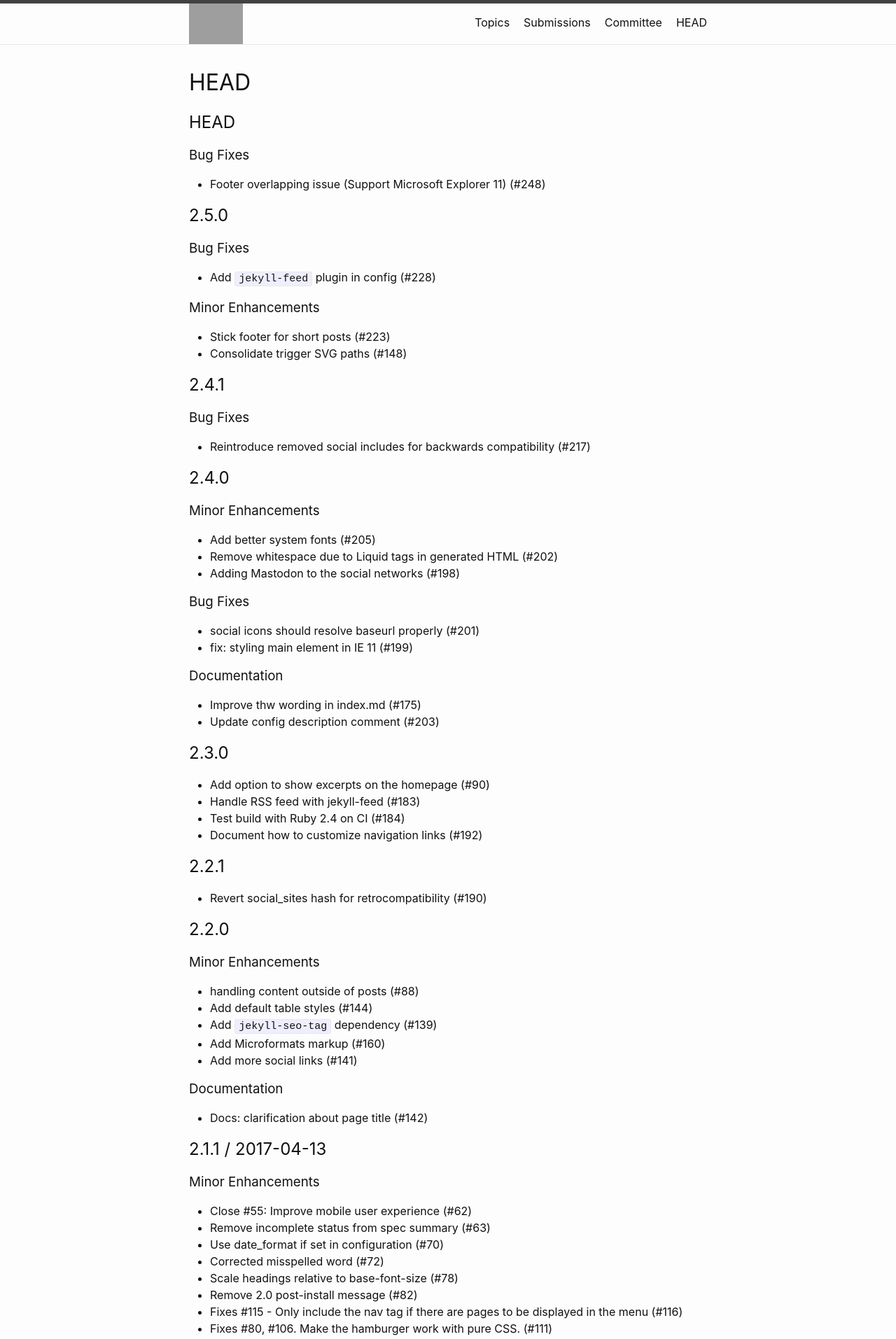
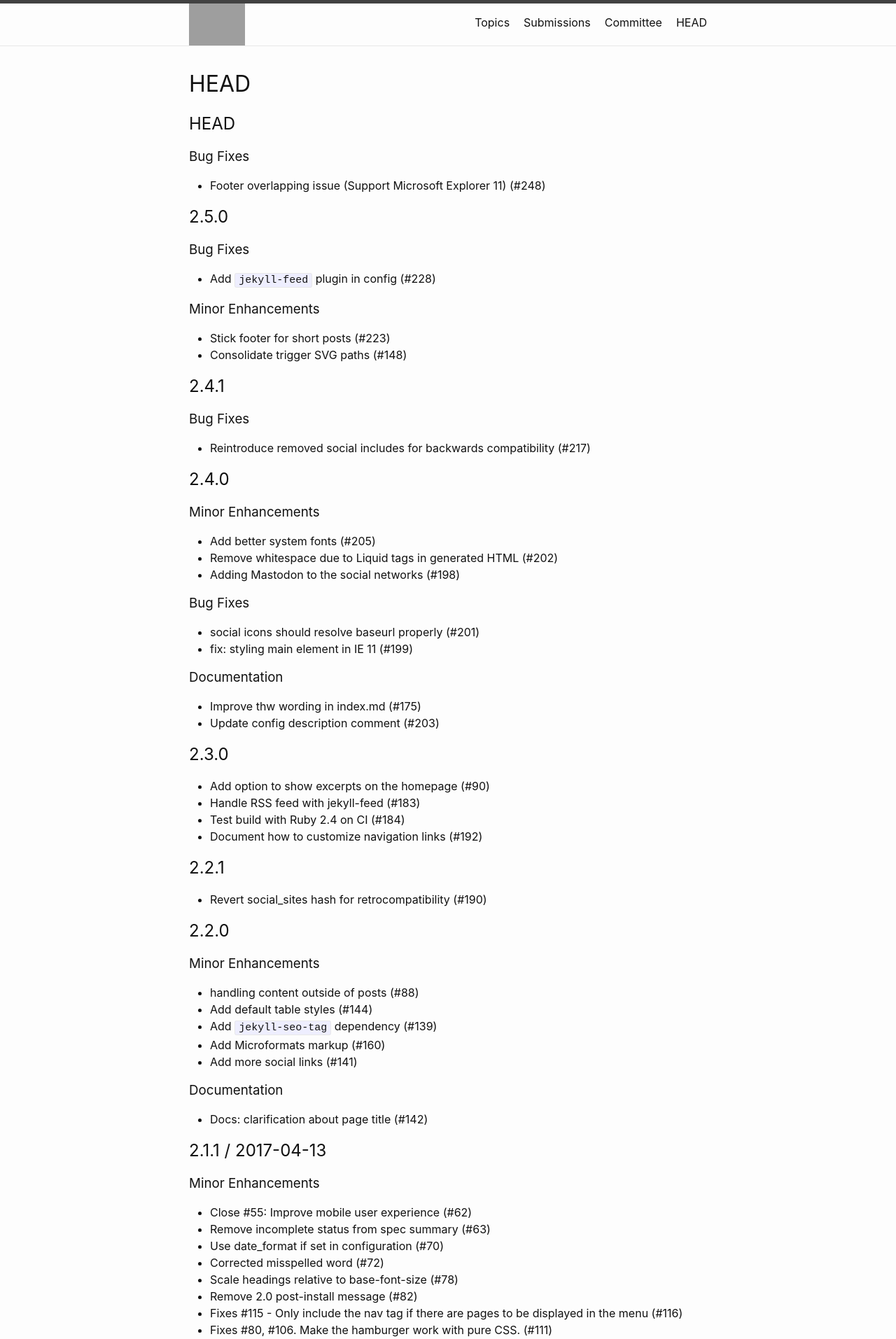
Before and after one commit to HyperAgents/twc2019.hyperagents.org, a Jekyll site: the page built from History.markdown, in a window 1280 px wide. Shown: the top 1913 px of the page at 70% size. Built offline with Jekyll 4.4.1, drawn with Linux system fonts in a browser that asks for light colours; our own code applies the rules of GitHub Pages for plain Markdown files; grey boxes are pictures that could not be loaded.

Commit message:
Update logo size

```diff
--- a/_includes/header.html
+++ b/_includes/header.html
@@ -6,7 +6,7 @@
     {%- assign titles_size = site.pages | map: 'title' | join: '' | size -%}
 
     <div style="float: left;">
-      <a href="/"><img src="/assets/logo-green.png" style="height: 58px;" /></a>
+      <a href="/"><img src="/assets/logo-green.png" style="height: 60px;" /></a>
       <!-- <a class="site-title" rel="author" href="{{ "/" | relative_url }}">{{ site.title | escape }}</a>-->
     </div>
 
```
Also changed, not shown: 5 other files.
